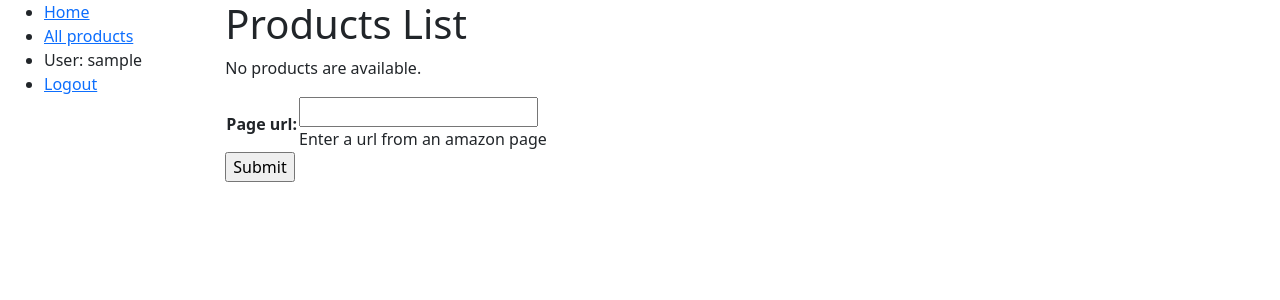
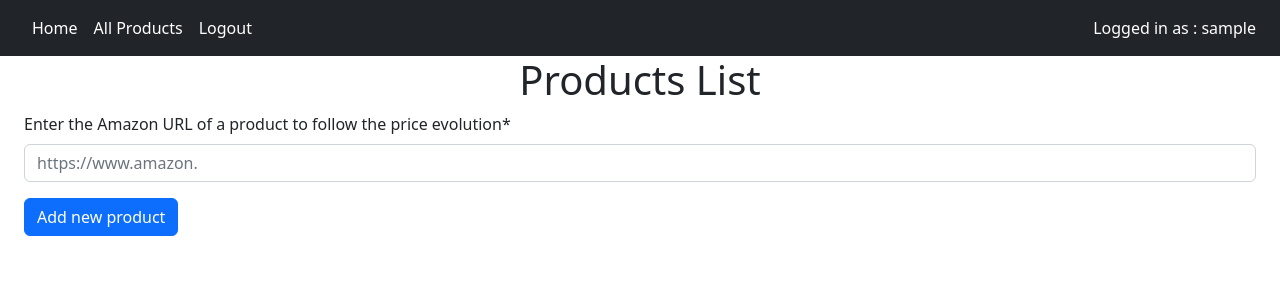
Before and after one commit to Deluixes/Amazon_price_tracker_wepApp, a Django app: page /amazon_price_tracking/products_list/ in a window 1280 px wide. Shown: the top 300 px of the page. Run offline with Django 4.2, Linux system fonts and the light colour scheme; the visitor is signed in with stand-in values (Sample User, id 1); data that the repository does not hold is empty; parts of the project's set-up code (start-up, migrations or seed data) failed here and were passed over; some libraries are stand-ins or nearby versions.

Commit message:
Final changes to the site

```diff
--- a/amazontrackingsite/forms.py
+++ b/amazontrackingsite/forms.py
@@ -1,15 +1,64 @@
 from django import forms
 from django.core.exceptions import ValidationError
 from django.utils.translation import gettext_lazy as _
+from crispy_forms.helper import FormHelper
+from crispy_forms.layout import Layout, Submit, Row, Column
+from .FunctionFindInfosinPage import *
+from .models import *
+from django.contrib.auth.forms import AuthenticationForm
 
 class NewAmazonPageForm(forms.Form):
-  page_url = forms.URLField(help_text="Enter a url from an amazon page")
+    page_url = forms.URLField(label='Enter the Amazon URL of a product to follow the price evolution'
+                              , widget=forms.TextInput(attrs={'placeholder': 'https://www.amazon.'}))
 
-  def clean_page_url(self):
-    data = self.cleaned_data['page_url']
+    def clean_page_url(self):
+        data = self.cleaned_data['page_url']
+        list_infos = find_infos_in_amazon_page(data)
+        product = ""
 
-    # Vérifier qu'il y a bien www.amazon.com dans l'URL'
-    if 'https://www.amazon.' not in data :
-      raise ValidationError(_('URL not from amazon. Please enter a valid amazon URL'))
+        if list_infos != "Error":
+            name = list_infos[1]
 
-    return data
+            if AmazonPage.objects.filter(url=data).exists():
+                product = AmazonPage.objects.get(url=data)
+            elif AmazonPage.objects.filter(product_name=name).exists():
+                product = AmazonPage.objects.get(product_name=name)
+
+
+            # Vérifier si le produit est déjà suivi par l'utilisateur
+            if FollowedAmazonPages.objects.filter(product_id=product.pk).exists():
+                raise ValidationError(_('You already follow this product'))
+
+        else:
+
+            # Vérifier qu'il y a bien www.amazon.com dans l'URL'
+            if 'https://www.amazon.' not in data:
+                raise ValidationError(_('URL not from amazon. Please enter a valid amazon URL'))
+
+            elif list_infos == "Error":
+                raise ValidationError(_('The URL is not a URL from an amazon product page. Please enter a correct URL'))
+
+        return data
+
+
+    def __init__(self, *args, **kwargs):
+        super().__init__(*args, **kwargs)
+        self.helper = FormHelper()
+        self.helper.layout = Layout(
+            Row(
+                Column('page_url', css_class=''),
+            ),
+            Submit('submit', 'Add new product')
+        )
+
+
+class CustomLoginForm(AuthenticationForm):
+
+  def __init__(self, *args, **kwargs):
+    super().__init__(*args, **kwargs)
+    self.fields['username'].widget.attrs.update(
+      {'class': 'my-username-class'}
+    )
+    self.fields['password'].widget.attrs.update(
+      {'class': 'my-password-class'}
+    )
--- /dev/null
+++ b/amazontrackingsite/static/css/styles.css
@@ -0,0 +1,38 @@
+.sidebar-nav {
+    margin-top: 20px;
+    padding: 0;
+    list-style: none;
+}
+
+.nav-link {
+  color: var(--bs-white);
+}
+
+.container-fluid {
+  width: 100%;
+  padding-right: var(--bs-gutter-x, 0.75rem);
+  padding-left: var(--bs-gutter-x, 0.75rem);
+  margin-right: auto;
+  margin-left: auto;
+}
+
+.test {
+    color: rgb(214, 122, 127);
+    font-weight: bold;
+}
+
+#id_username {
+    width: 25%;
+    border: 2px solid;
+    border-radius: 4px;
+}
+
+#id_password {
+    width: 25%;
+    border: 2px solid;
+    border-radius: 4px;
+}
+
+form {
+    display: inline-block;
+}
--- a/amazontrackingsite/templates/amazontrackingsite/amazonproducts_list.html
+++ b/amazontrackingsite/templates/amazontrackingsite/amazonproducts_list.html
@@ -1,25 +1,47 @@
 {% extends "base_generic.html" %}
 
+{% load crispy_forms_tags %}
+
 {% block content %}
+<div class="text-center">
+    <h1>Products List</h1>
+</div>
 
-<h1>Products List</h1>
 {% if followed_products_list %}
-    <ul>
+<table class="table table-hover table-bordered align-middle">
+    <tbody>
         {% for product in followed_products_list %}
-        <li><a href="{{ product.product.get_absolute_url }}">{{ product.product.product_name }}</a></li>
+        <tr>
+            <td><a href="{{ product.product.get_absolute_url }}">{{ product.product.product_name }}</a></td>
+            <td><a href="delete/{{ product.id }}" class="btn btn-outline-danger">Delete</a></td>
+        </tr>
         {% endfor %}
-    </ul>
-{% else %}
-    <p>No products are available.</p>
+    </tbody>
+</table>
 {% endif %}
 
-<h8>{{error_message}}</h8>
+{% if number_followed_products >= 8 %}
     <form action="" method="post">
         {% csrf_token %}
-    <table>
-    {{ form.as_table }}
-    </table>
-    <input type="submit" value="Submit">
+        <label class="test">You can follow a maximum of 8 different products</label>
+        <fieldset disabled="disabled">
+            {% crispy form %}
+        </fieldset>
     </form>
 
+{% else %}
+    <form action="" method="post">
+        {% csrf_token %}
+
+        {% crispy form %}
+    </form>
+{% endif %}
+
+
+
+
+
+
+
+
 {% endblock %}
--- a/amazontrackingsite/templates/base_generic.html
+++ b/amazontrackingsite/templates/base_generic.html
@@ -1,37 +1,69 @@
 <!DOCTYPE html>
 <html lang="en">
+
 <head>
-  {% block title %}<title>Local Library</title>{% endblock %}
+    {% block title %}<title>Amazon Price Tracker</title>{% endblock %}
     <meta charset="utf-8">
     <meta name="viewport" content="width=device-width, initial-scale=1">
 
-  <link href="https://cdn.jsdelivr.net/npm/bootstrap@5.1.3/dist/css/bootstrap.min.css" rel="stylesheet" integrity="sha384-1BmE4kWBq78iYhFldvKuhfTAU6auU8tT94WrHftjDbrCEXSU1oBoqyl2QvZ6jIW3" crossorigin="anonymous">
+    <link href="https://cdn.jsdelivr.net/npm/bootstrap@5.2.0/dist/css/bootstrap.min.css" rel="stylesheet"
+          integrity="sha384-gH2yIJqKdNHPEq0n4Mqa/HGKIhSkIHeL5AyhkYV8i59U5AR6csBvApHHNl/vI1Bx" crossorigin="anonymous">
     <!-- Add additional CSS in static file -->
     {% load static %}
     <link rel="stylesheet" href="{% static 'css/styles.css' %}">
 </head>
+
+
 <body>
+
+<nav class="navbar navbar-expand-lg navbar-dark bg-dark">
+    <div class="container-fluid">
+        <div class="collapse navbar-collapse" id="navbarSupportedContent">
+            <ul class="navbar-nav me-auto mb-2 mb-lg-0">
+                <li class="nav-item">
+                    <a class="nav-link active" aria-current="page" href="{% url 'index' %}">Home</a>
+                </li>
+                <li class="nav-item">
+                    <a class="nav-link" href="{% url 'products' %}">All Products</a>
+                </li>
+                {% if user.is_authenticated %}
+                <li class="nav-item">
+                    <a class="nav-link" href="{% url 'logout'%}?next={{request.path}}">Logout</a>
+                </li>
+
+                {% else %}
+                <li class="nav-item">
+                    <a class="nav-link" href="{% url 'login'%}?next={{request.path}}">Login</a>
+                </li>
+                {% endif %}
+                <!--<li class="nav-item dropdown">
+                </li>-->
+            </ul>
+
+            {% if user.is_authenticated %}
+            <li class="d-flex">
+                <a class="nav-link">Logged in as : {{ user.get_username }}</a>
+            </li>
+            {% endif %}
+
+        </div>
+    </div>
+</nav>
 
 
 <div class="container-fluid">
     <div class="row">
-      <div class="col-sm-2">
-      {% block sidebar %}
-        <ul class="sidebar-nav">
-            <li><a href="{% url 'index' %}">Home</a></li>
-            <li><a href="{% url 'products' %}">All products</a></li>
-            {% if user.is_authenticated %}
-                 <li>User: {{ user.get_username }}</li>
-                 <li><a href="{% url 'logout'%}?next={{request.path}}">Logout</a></li>
-               {% else %}
-                 <li><a href="{% url 'login'%}?next={{request.path}}">Login</a></li>
-               {% endif %}
-        </ul>
+
+        {% block content %}
         {% endblock %}
-      </div>
-      <div class="col-sm-10 ">{% block content %}{% endblock %}</div>
+
     </div>
 </div>
+
 {%block scripts%} {%endblock scripts%}
+
+<script src="https://cdn.jsdelivr.net/npm/bootstrap@5.2.0/dist/js/bootstrap.bundle.min.js"
+        integrity="sha384-A3rJD856KowSb7dwlZdYEkO39Gagi7vIsF0jrRAoQmDKKtQBHUuLZ9AsSv4jD4Xa"
+        crossorigin="anonymous"></script>
 </body>
 </html>
--- a/amazontrackingsite/urls.py
+++ b/amazontrackingsite/urls.py
@@ -1,10 +1,16 @@
 from django.urls import path, include
 from django.contrib.auth import views as auth_views
 from . import views
+from django.contrib.auth.views import LoginView
+from .forms import CustomLoginForm
+from .views import SignUpView
 
 urlpatterns = [
     path('', views.index, name='index'),
     path('products_list/', views.AmazonProductsListView, name='products'),
     path('products_list/<int:product_id>/', views.product_detail_view, name='product-detail'),
+    path('products_list/delete/<int:id>/', views.followed_product_delete),
+    path('login/', LoginView.as_view(authentication_form=CustomLoginForm),name="login"),
+    path("signup/", SignUpView.as_view(), name="signup"),
 
 ]
--- a/amazontrackingsite/views.py
+++ b/amazontrackingsite/views.py
@@ -2,6 +2,8 @@ from django.http import HttpResponseRedirect
 from django.shortcuts import get_object_or_404, render
 from django.urls import reverse
 from django.views import generic
+from django.contrib.auth.forms import UserCreationForm
+from django.urls import reverse_lazy
 from .models import *
 from .forms import *
 from .FunctionFindInfosinPage import *
@@ -9,14 +11,12 @@ from datetime import date
 from django.contrib.auth.decorators import login_required
 from django.utils.translation import gettext_lazy as _
 from django.db.models import Q
+from django.shortcuts import redirect
 
 
 def index(request):
     """View function for home page of site."""
-
-
     context = {
-
     }
 
     # Render the HTML template index.html with the data in the context variable
@@ -27,9 +27,7 @@ def index(request):
 def AmazonProductsListView(request):
     # Liste des produits amazon et autres variables
     template_name = 'amazontrackingsite/amazonproducts_list.html'
-    price = 0
-    name = ""
-    error_message = ""
+    number_followed_products = FollowedAmazonPages.objects.filter(user_id=request.user).count()
 
     # Formulaire pour rentrer un nouvel URL et ajouter le produit à la liste
     ###########################################
@@ -41,43 +39,44 @@ def AmazonProductsListView(request):
 
         # Vérifier que le formulaire est valide :
         if form.is_valid():
+
             # Traiter les données dans form.cleaned_data tel que requis (ici on les écrit dans le champ de modèle due_back) :
             url = form.cleaned_data['page_url']
+            list_infos = find_infos_in_amazon_page(url)
+            product = ""
+            price = list_infos[0]
+            name = list_infos[1]
+
             # On checke si l'URL existe déjà dans la base de données des pages amazon
             if AmazonPage.objects.filter(url=url).exists():
-                error_message = "You already follow this product."
                 product = AmazonPage.objects.get(url=url)
+            elif AmazonPage.objects.filter(product_name=name).exists():
+                product = AmazonPage.objects.get(product_name=name)
 
+            if product != "": #Le produit est déjà suivi dans la base de données
                 if not FollowedAmazonPages.objects.filter(product_id=product.pk).exists():
                     new_followed_product = FollowedAmazonPages(user_id=request.user.pk, product_id=product.pk)
                     new_followed_product.save()
 
-            else:
-                list_infos = find_infos_in_amazon_page(url)
+            else: #Il faut commencer à suivre le nouveau produit
+                today = date.today()
+                new_date = today.strftime('%Y-%m-%d')
 
-                # On vérifie qu'on est bien sur une page amazon produit et non sur une page de navigation
-                if list_infos == "Error":
-                    error_message = "The URL is not a URL from an amazon product page. Please enter a correct URL"
-                else:
-                    price = list_infos[0]
-                    name = list_infos[1]
-                    today = date.today()
-                    new_date = today.strftime('%Y-%m-%d')
+                # On créé la nouvelle entrée dans la base de données
+                new_product = AmazonPage(url=url, product_name=name)
+                new_product.save()
 
-                    # On créé la nouvelle entrée dans la base de données
-                    new_product = AmazonPage(url=url, product_name=name)
-                    new_product.save()
+                new_followed_product = FollowedAmazonPages(user_id=request.user.pk, product_id=new_product.pk)
+                new_followed_product.save()
 
-                    new_followed_product = FollowedAmazonPages(user_id=request.user.pk, product_id=new_product.pk)
-                    new_followed_product.save()
-
-                    new_product_instance = ProductInstance(product_id=new_product.pk, product_price=price,
-                                                           day_of_check=new_date)
-                    new_product_instance.save()
+                new_product_instance = ProductInstance(product_id=new_product.pk, product_price=price,
+                                                       day_of_check=new_date)
+                new_product_instance.save()
+            return HttpResponseRedirect(reverse('products'))
 
     # S'il s'agit d'une requête GET (ou toute autre méthode), créer le formulaire par défaut.
     else:
-        form = NewAmazonPageForm(initial={'renewal_date': 'url'})
+        form = NewAmazonPageForm()
 
     # On récupère la liste des produits suivis par le user logged in
     followed_products_list = FollowedAmazonPages.objects.filter(user_id=request.user)
@@ -85,9 +84,7 @@ def AmazonProductsListView(request):
     context = {
         'form': form,
         'followed_products_list': followed_products_list,
-        'price': price,
-        'name': name,
-        'error_message': error_message,
+        'number_followed_products': number_followed_products,
     }
 
     return render(request, template_name, context)
@@ -96,7 +93,6 @@ def AmazonProductsListView(request):
 @login_required
 def product_detail_view(request, product_id):
     # Récupère les objets de product instance dont la clé est égale à primary key
-    # products = get_object_or_404(ProductInstance, pk=product_id)
 
     # Récupère la liste des produit dont la clé est égale à la clé produit
     products_list = ProductInstance.objects.filter(product_id=product_id)
@@ -117,3 +113,14 @@ def product_detail_view(request, product_id):
                       'product_list': products_list,
                       'amazon_page': amazon_page
                   })
+
+@login_required
+def followed_product_delete(request, id):
+    followed_product = FollowedAmazonPages.objects.get(id=id, user_id=request.user)
+    followed_product.delete()
+    return HttpResponseRedirect(reverse('products'))
+
+class SignUpView(generic.CreateView):
+    form_class = UserCreationForm
+    success_url = reverse_lazy("login")
+    template_name = "registration/signup.html"
```
Also changed, not shown: amazonpricetracking/settings.py (+9 -1 lines), amazontrackingsite/FunctionFindInfosinPage.py (+14 -11 lines), amazontrackingsite/templates/registration/login.html (+14 -15 lines), amazontrackingsite/templates/registration/signup.html (added, +10 -0 lines). Lines whose indentation alone changed are shown as unchanged.
